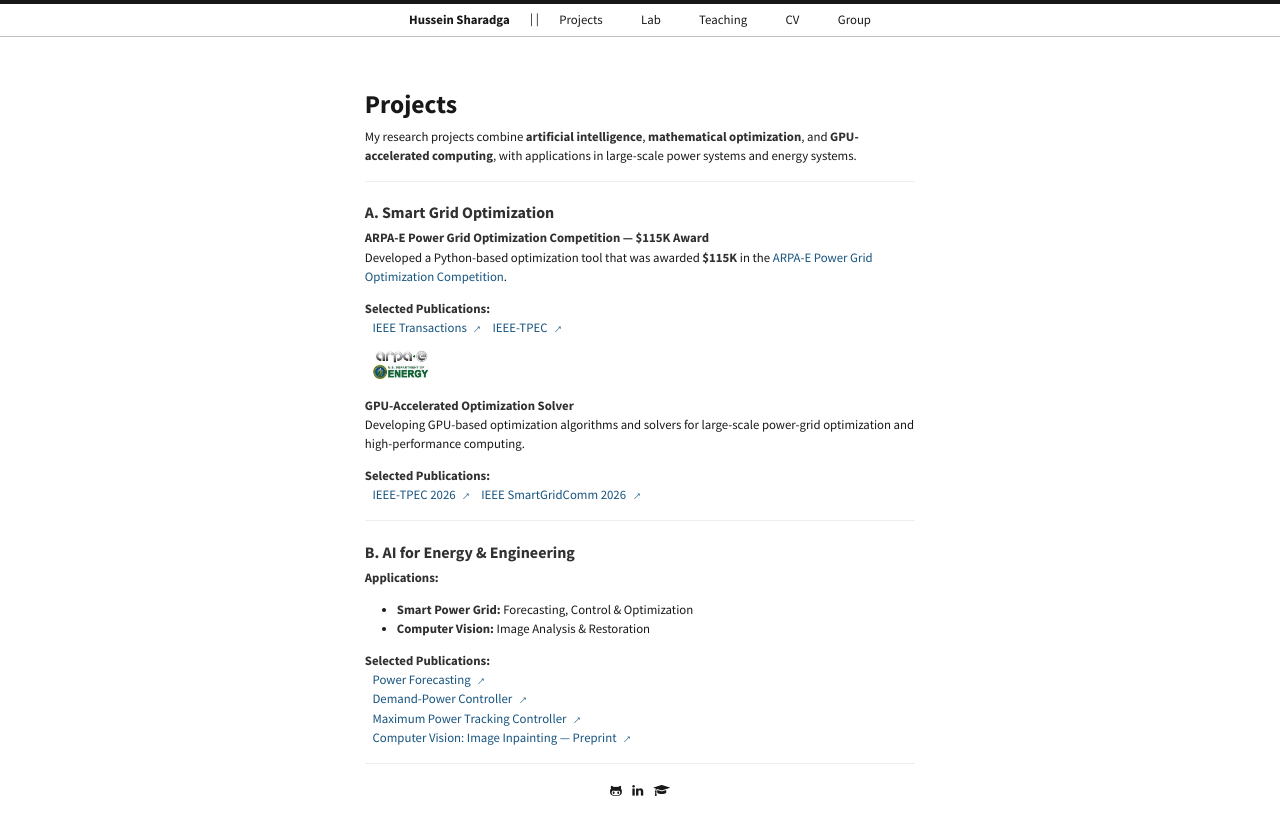
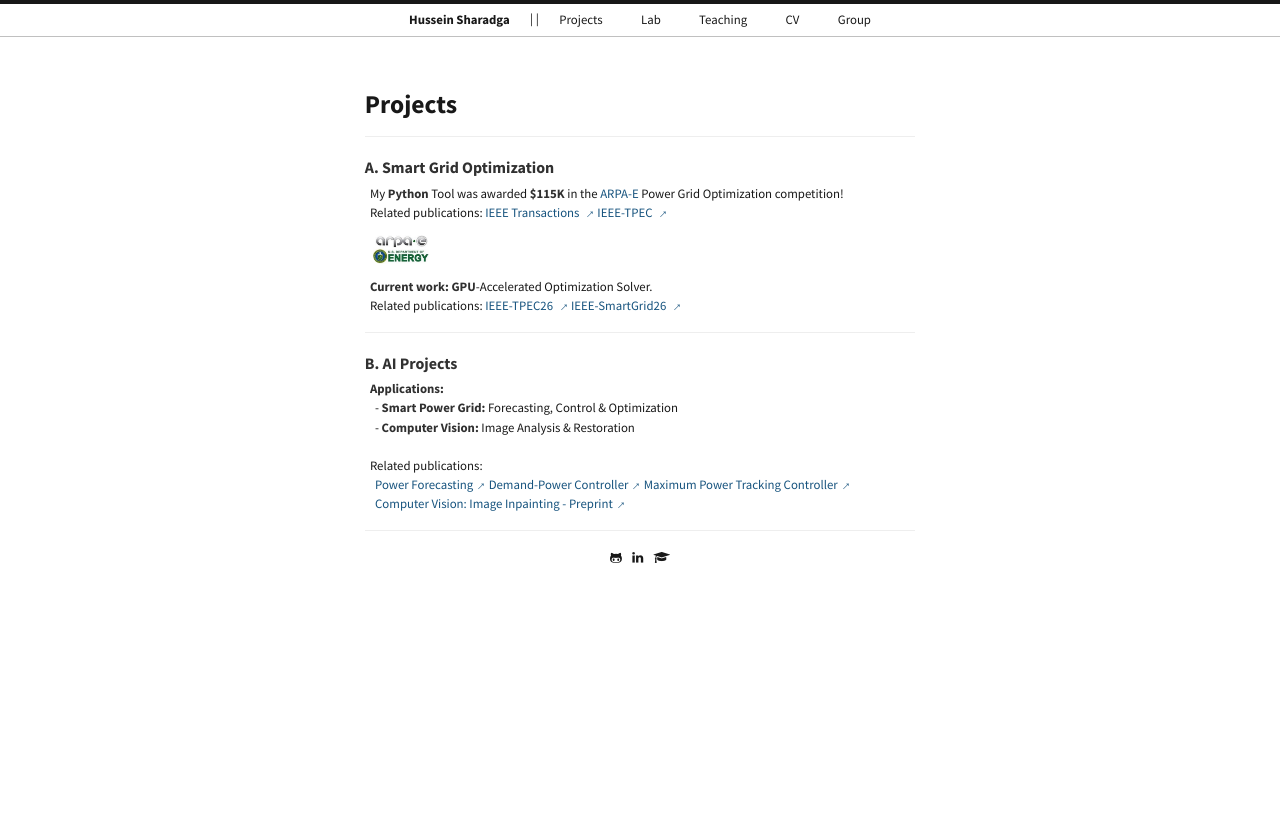
Before and after one commit to hssharadga/hssharadga.github.io, a Jekyll site: the page built from Projects.md, in a window 1280 px wide. Shown: the top 835 px of the page. Built offline with Jekyll 4.4.1, drawn with Linux system fonts in a browser that asks for light colours.

Commit message:
Update Projects.md

```diff
--- a/Projects.md
+++ b/Projects.md
@@ -3,115 +3,46 @@
 title: "Projects"
 ---
 
+<hr style="margin: 20px 0;">
+<h3 style="text-align: left;">A. Smart Grid Optimization</h3>
 
-<p>
-  My research projects combine <strong>artificial intelligence</strong>,
-  <strong>mathematical optimization</strong>, and
-  <strong>GPU-accelerated computing</strong>, with applications in
-  large-scale power systems and energy systems.
-</p>
+&nbsp;&nbsp;My <strong>Python</strong> Tool was awarded <strong>$115K</strong> in the
+<a href="https://gocompetition.energy.gov/" target="_blank">ARPA-E</a> Power Grid Optimization competition! <br>
+&nbsp;&nbsp;Related publications: <a href="https://hssharadga.github.io/assets/IEEE_TIA.pdf" target="_blank">IEEE Transactions
+  <span style="display: inline-block; transform: rotate(-45deg);">→</span></a>
+<a href="https://hssharadga.github.io/assets/IEEE_TPEC.pdf" target="_blank">IEEE-TPEC
+  <span style="display: inline-block; transform: rotate(-45deg);">→</span></a>
+
+
+<div style="text-align: left;">
+  <img src="/assets/ARPA-E.jpeg" alt="ARPA-E Logo" style="width:70px; border-radius:10px; margin-left:8pt;">
+</div>
+
+&nbsp;&nbsp;<strong>Current work:</strong> **GPU**-Accelerated Optimization Solver.  <br>
+&nbsp;&nbsp;Related publications: <a href="https://hssharadga.github.io/assets/IEEE-TPEC26.pdf" target="_blank">IEEE-TPEC26
+  <span style="display: inline-block; transform: rotate(-45deg);">→</span></a>
+  <a href="https://hssharadga.github.io/assets/IEEE-SmartGridComm26.pdf" target="_blank">IEEE-SmartGrid26
+  <span style="display: inline-block; transform: rotate(-45deg);">→</span></a>
+
 
 <hr style="margin: 20px 0;">
+<h3 style="text-align: left;">B. AI Projects</h3>
 
-<h3>A. Smart Grid Optimization</h3>
+&nbsp;&nbsp;<strong>Applications:</strong><br>
+&nbsp;&nbsp;&nbsp;&nbsp;- <strong>Smart Power Grid:</strong> Forecasting, Control & Optimization<br>
+&nbsp;&nbsp;&nbsp;&nbsp;- <strong>Computer Vision:</strong> Image Analysis & Restoration<br><br>
+&nbsp;&nbsp;Related publications: <br>
+&nbsp;&nbsp;&nbsp;&nbsp;<a href="https://www.sciencedirect.com/science/article/abs/pii/S0960148119320038" target="_blank">Power Forecasting<span style="display: inline-block; transform: rotate(-45deg);">→</span></a>
+<a href="https://ieeexplore.ieee.org/abstract/document/8839823" target="_blank">
+  Demand-Power Controller<span style="display: inline-block; transform: rotate(-45deg);">→</span></a>
+<a href="https://www.mdpi.com/2071-1050/16/3/1021" target="_blank">
+  Maximum Power Tracking Controller<span style="display: inline-block; transform: rotate(-45deg);">→</span></a><br>
+&nbsp;&nbsp;&nbsp;&nbsp;<a href="https://hssharadga.github.io/assets/Inpainting.pdf" target="_blank">Computer Vision: Image Inpainting - Preprint<span style="display: inline-block; transform: rotate(-45deg);">→</span></a>
 
-<p>
-  <strong>ARPA-E Power Grid Optimization Competition — $115K Award</strong><br>
-  Developed a Python-based optimization tool that was awarded
-  <strong>$115K</strong> in the
-  <a href="https://gocompetition.energy.gov/" target="_blank">ARPA-E Power Grid Optimization Competition</a>.
-</p>
+<!-- &nbsp;&nbsp;&nbsp;&nbsp;<a href="https://ssrn.com/abstract=5337189" target="_blank">Computer Vision: Image Inpainting - Preprint<span style="display: inline-block; transform: rotate(-45deg);">→</span></a> -->
 
-<p>
-  <strong>Selected Publications:</strong><br>
-  &nbsp;&nbsp;
-  <a href="/assets/IEEE_TIA.pdf" target="_blank">
-    IEEE Transactions
-    <span style="display: inline-block; transform: rotate(-45deg);">→</span>
-  </a>
-  &nbsp;&nbsp;
-  <a href="/assets/IEEE_TPEC.pdf" target="_blank">
-    IEEE-TPEC
-    <span style="display: inline-block; transform: rotate(-45deg);">→</span>
-  </a>
-</p>
-
-<div style="text-align:left; margin:15px 0 20px 8pt;">
-  <img src="/assets/ARPA-E.jpeg"
-       alt="ARPA-E"
-       style="width:70px; border-radius:10px;">
-</div>
-
-<p>
-  <strong>GPU-Accelerated Optimization Solver</strong><br>
-  Developing GPU-based optimization algorithms and solvers for
-  large-scale power-grid optimization and high-performance computing.
-</p>
-
-<p>
-  <strong>Selected Publications:</strong><br>
-  &nbsp;&nbsp;
-  <a href="/assets/IEEE-TPEC26.pdf" target="_blank">
-    IEEE-TPEC 2026
-    <span style="display: inline-block; transform: rotate(-45deg);">→</span>
-  </a>
-  &nbsp;&nbsp;
-  <a href="/assets/IEEE-SmartGridComm26.pdf" target="_blank">
-    IEEE SmartGridComm 2026
-    <span style="display: inline-block; transform: rotate(-45deg);">→</span>
-  </a>
-</p>
+<!-- <div style="text-align: left;">
+  <img src="/assets/AI1.jpg" alt="ARPA-E Logo" style="width:100px; border-radius:0px; margin-left:8pt;">
+</div> -->
 
 <hr style="margin: 20px 0;">
-
-<h3>B. AI for Energy & Engineering</h3>
-
-<p>
-  <strong>Applications:</strong>
-</p>
-
-<ul>
-  <li>
-    <strong>Smart Power Grid:</strong>
-    Forecasting, Control & Optimization
-  </li>
-  <li>
-    <strong>Computer Vision:</strong>
-    Image Analysis & Restoration
-  </li>
-</ul>
-
-<p>
-  <strong>Selected Publications:</strong><br>
-  &nbsp;&nbsp;
-  <a href="https://www.sciencedirect.com/science/article/abs/pii/S0960148119320038"
-     target="_blank">
-    Power Forecasting
-    <span style="display: inline-block; transform: rotate(-45deg);">→</span>
-  </a>
-  <br>
-
-  &nbsp;&nbsp;
-  <a href="https://ieeexplore.ieee.org/abstract/document/8839823"
-     target="_blank">
-    Demand-Power Controller
-    <span style="display: inline-block; transform: rotate(-45deg);">→</span>
-  </a>
-  <br>
-
-  &nbsp;&nbsp;
-  <a href="https://www.mdpi.com/2071-1050/16/3/1021"
-     target="_blank">
-    Maximum Power Tracking Controller
-    <span style="display: inline-block; transform: rotate(-45deg);">→</span>
-  </a>
-  <br>
-
-  &nbsp;&nbsp;
-  <a href="/assets/Inpainting.pdf" target="_blank">
-    Computer Vision: Image Inpainting — Preprint
-    <span style="display: inline-block; transform: rotate(-45deg);">→</span>
-  </a>
-</p>
-
-<hr style="margin: 20px 0;">
```
